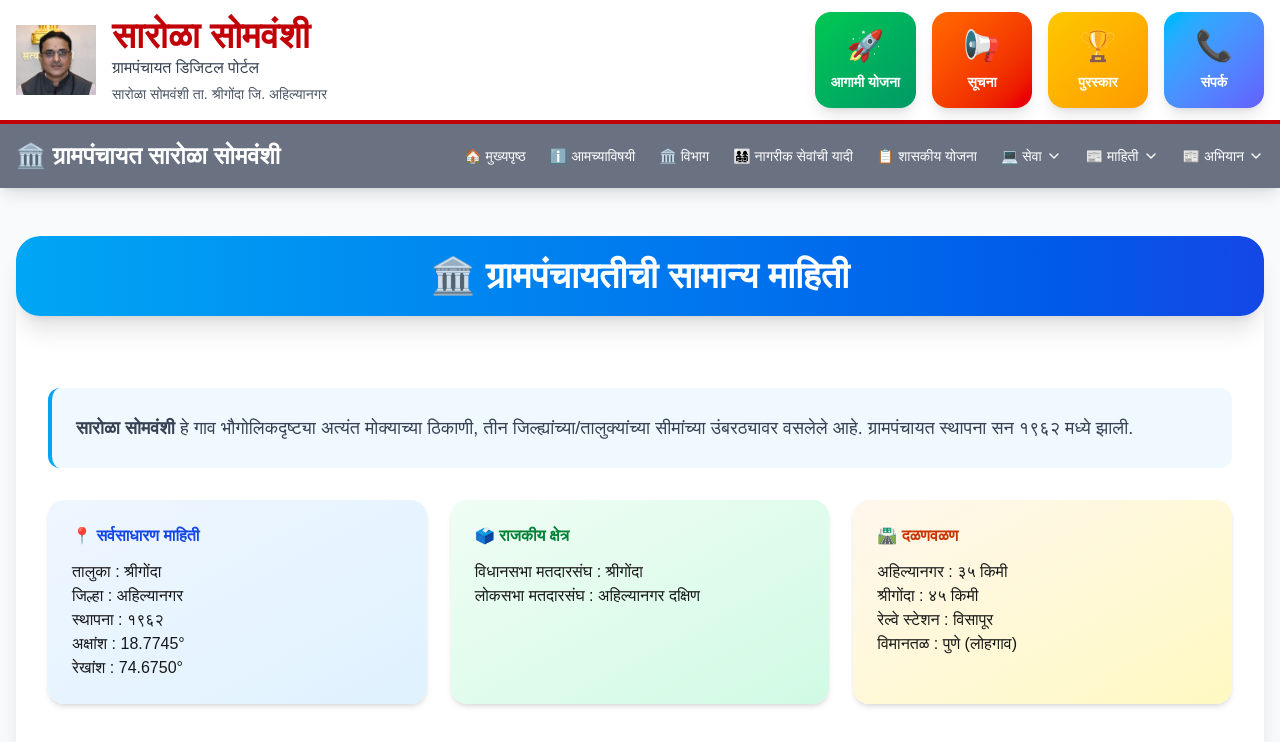
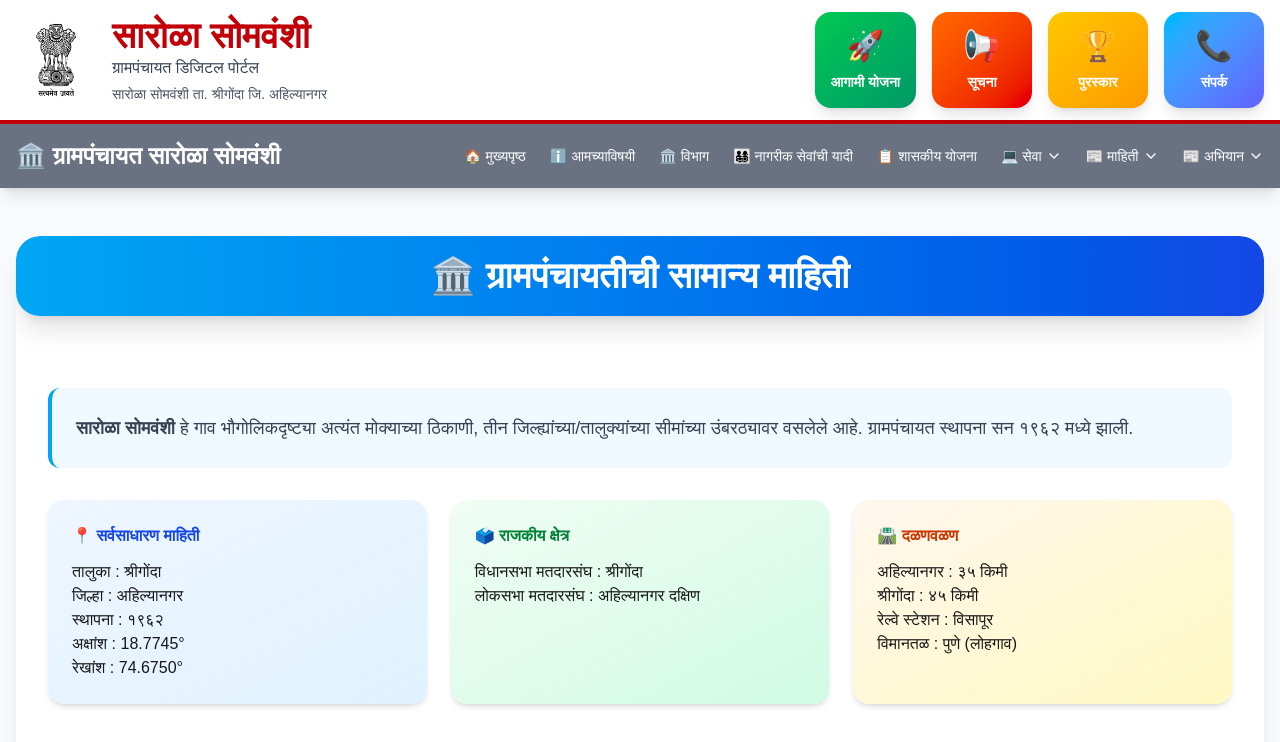
Before and after one commit to santoshsshinde123-jpg/sarolagram, a Next.js app: page /about in a window 1280 px wide. Shown: the top 742 px of the page. Built offline with nearby package versions, Linux system fonts and the light colour scheme.

Commit message:
Website update

```diff
--- a/src/components/SchoolInfo2.js
+++ b/src/components/SchoolInfo2.js
@@ -13,7 +13,7 @@ export default function SchoolInfo2() {
     {/* School Image */}
     <div className="overflow-hidden rounded-3xl shadow-2xl group">
       <img
-        src="../Images/school2.jpg"
+        src="../Images/School2.jpg"
         alt="जि. प. प्राथमिक शाळा(आढाव वस्ती )"
        className="w-full h-auto object-contain"
       />
--- a/src/components/TopBanner.js
+++ b/src/components/TopBanner.js
@@ -5,7 +5,7 @@ export default function TopBanner() {
 
         {/* Left Section */}
         <div className="flex items-center gap-4">
-          <img src="/images/CEO.jpg"
+          <img src="/images/emblem.jpg"
             alt="National Emblem"
             className="w-20 h-auto"
           />
```
